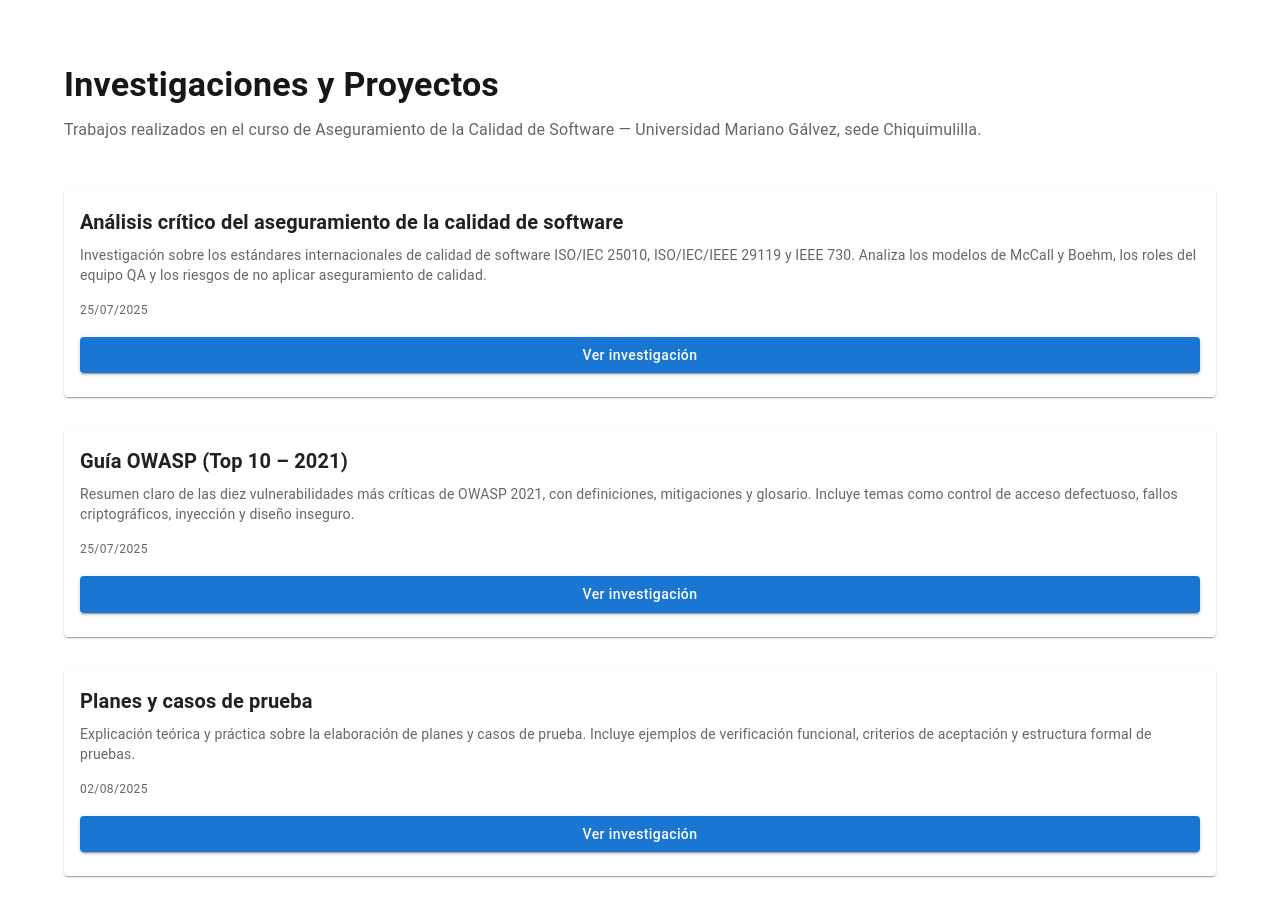
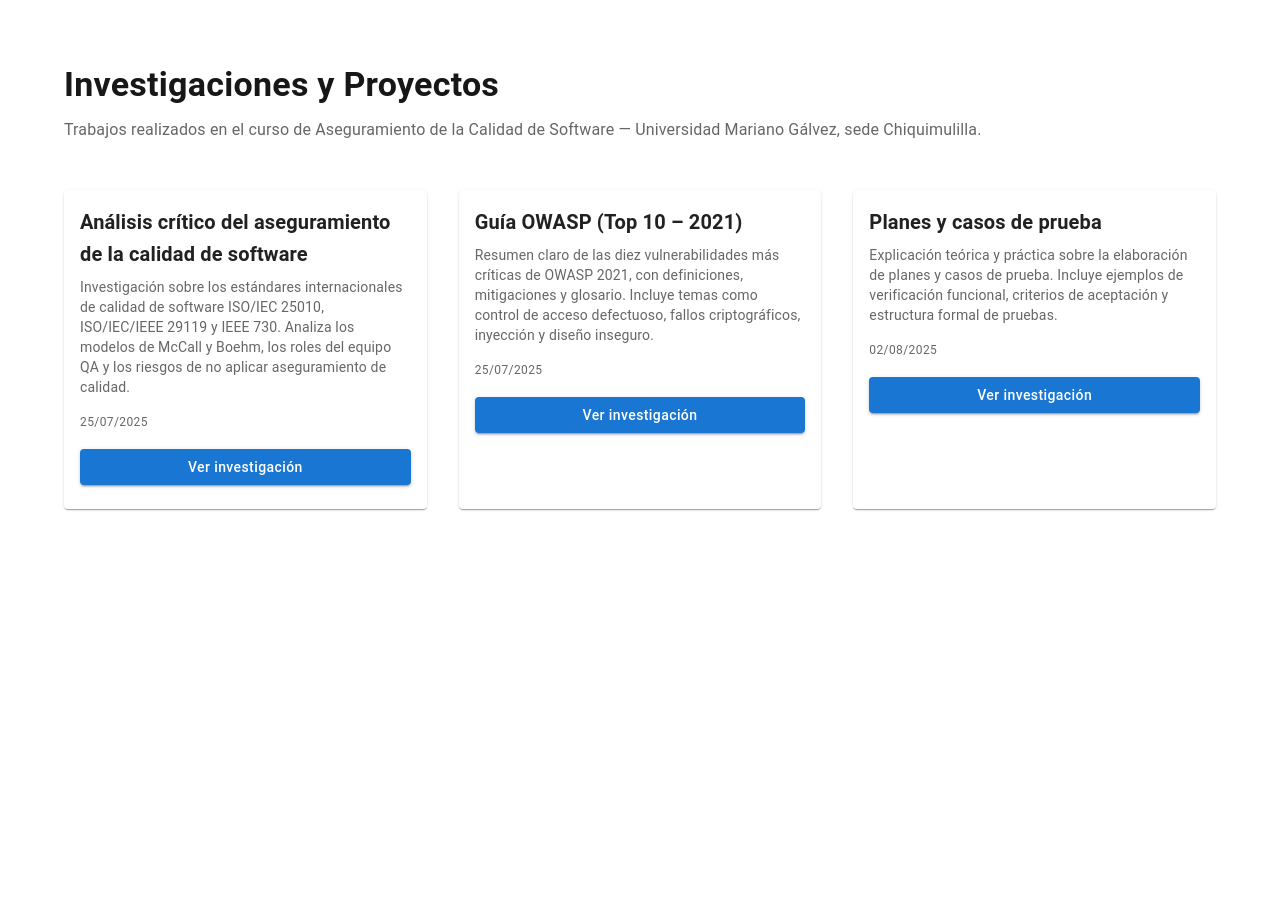
Before and after one commit to ortega0903/portafolio, a Next.js app: page /proyectos in a window 1280 px wide. Shown: the top 916 px of the page. After the commit the page ends 800 px from the top, so only its background shows below. Built offline with nearby package versions, Linux system fonts and the light colour scheme.

Commit message:
Update site

```diff
--- a/src/app/proyectos/page.tsx
+++ b/src/app/proyectos/page.tsx
@@ -3,7 +3,6 @@
 import React from 'react';
 import {
   Container,
-  Grid,
   Card,
   CardContent,
   Typography,
@@ -48,10 +47,20 @@ export default function ProyectosPage() {
         </Typography>
       </Box>
 
-      <Grid container spacing={4}>
+      <Box
+        sx={{
+          display: 'grid',
+          gridTemplateColumns: {
+            xs: '1fr',
+            sm: '1fr 1fr',
+            md: '1fr 1fr 1fr'
+          },
+          gap: 4
+        }}
+      >
         {researchProjects.map((project) => (
-          <Grid item xs={12} sm={6} md={4} key={project.id} component="div">
           <Card
+            key={project.id}
             sx={{
               height: '100%',
               display: 'flex',
@@ -95,9 +104,8 @@ export default function ProyectosPage() {
               </Button>
             </CardContent>
           </Card>
-          </Grid>
         ))}
-      </Grid>
+      </Box>
     </Container>
   );
 }
```
Lines whose indentation alone changed are shown as unchanged.
